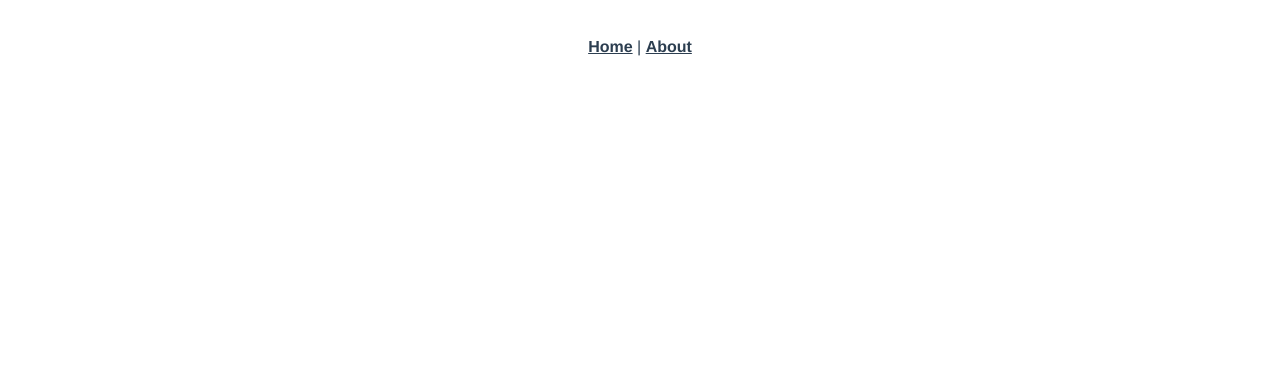
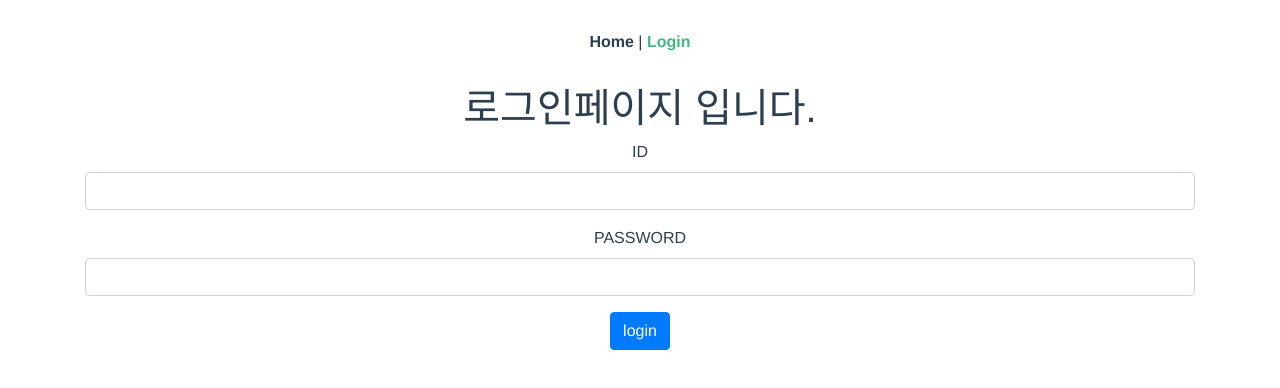
Before and after one commit to coffeetrip/FRONT_VUE_TODOS_APP, a Vue app: page /#/login in a window 1280 px wide. Shown: the top 388 px of the page. Built offline with nearby package versions, Linux system fonts and the light colour scheme.

Commit message:
[+] login 기능 구현

```diff
--- a/public/index.html
+++ b/public/index.html
@@ -5,6 +5,8 @@
     <meta http-equiv="X-UA-Compatible" content="IE=edge">
     <meta name="viewport" content="width=device-width,initial-scale=1.0">
     <link rel="icon" href="<%= BASE_URL %>favicon.ico">
+    <link rel="stylesheet" href="https://stackpath.bootstrapcdn.com/bootstrap/4.3.1/css/bootstrap.min.css"
+      integrity="sha384-ggOyR0iXCbMQv3Xipma34MD+dH/1fQ784/j6cY/iJTQUOhcWr7x9JvoRxT2MZw1T" crossorigin="anonymous">
     <title>todo</title>
   </head>
   <body>
--- a/src/App.vue
+++ b/src/App.vue
@@ -2,9 +2,11 @@
   <div id="app">
     <div id="nav">
       <router-link to="/">Home</router-link> |
-      <router-link to="/about">About</router-link>
+      <router-link to="/login">Login</router-link>
     </div>
-    <router-view/>
+    <div class="container">
+      <router-view/>
+    </div>
   </div>
 </template>
 
--- /dev/null
+++ b/src/components/LoginForm.vue
@@ -0,0 +1,20 @@
+<template>
+  <div class="login-div">
+    <div class="form-group">
+      <label for="id">ID</label>
+      <input class="form-control" type="text" id="id" />
+    </div>
+    <div class="form-group">
+      <label for="pwd">PASSWORD</label>
+      <input class="form-control" type="password" id="pwd" />
+    </div>
+    <button class="btn btn-primary">login</button>
+  </div>
+</template>
+
+<script>
+export default {};
+</script>
+
+<style>
+</style>
--- a/src/router/index.js
+++ b/src/router/index.js
@@ -1,6 +1,7 @@
 import Vue from 'vue'
 import VueRouter from 'vue-router'
 import Home from '../views/Home.vue'
+import Login from '../views/Login.vue'
 
 Vue.use(VueRouter)
 
@@ -11,13 +12,10 @@ const routes = [
     component: Home
   },
   {
-    path: '/about',
-    name: 'about',
-    // route level code-splitting
-    // this generates a separate chunk (about.[hash].js) for this route
-    // which is lazy-loaded when the route is visited.
-    component: () => import(/* webpackChunkName: "about" */ '../views/About.vue')
-  }
+    path: '/login',
+    name: 'login',
+    component: Login
+  },
 ]
 
 const router = new VueRouter({
--- a/src/views/About.vue
+++ /dev/null
@@ -1,5 +0,0 @@
-<template>
-  <div class="about">
-    <h1>This is an about page</h1>
-  </div>
-</template>
--- /dev/null
+++ b/src/views/Login.vue
@@ -0,0 +1,19 @@
+<template>
+  <div>
+    <h1>로그인페이지 입니다.</h1>
+    <LoginForm />
+  </div>
+</template>
+
+<script>
+import LoginForm from "../components/LoginForm";
+export default {
+  name: "Login",
+  components: {
+    LoginForm
+  }
+};
+</script>
+
+<style>
+</style>
```
